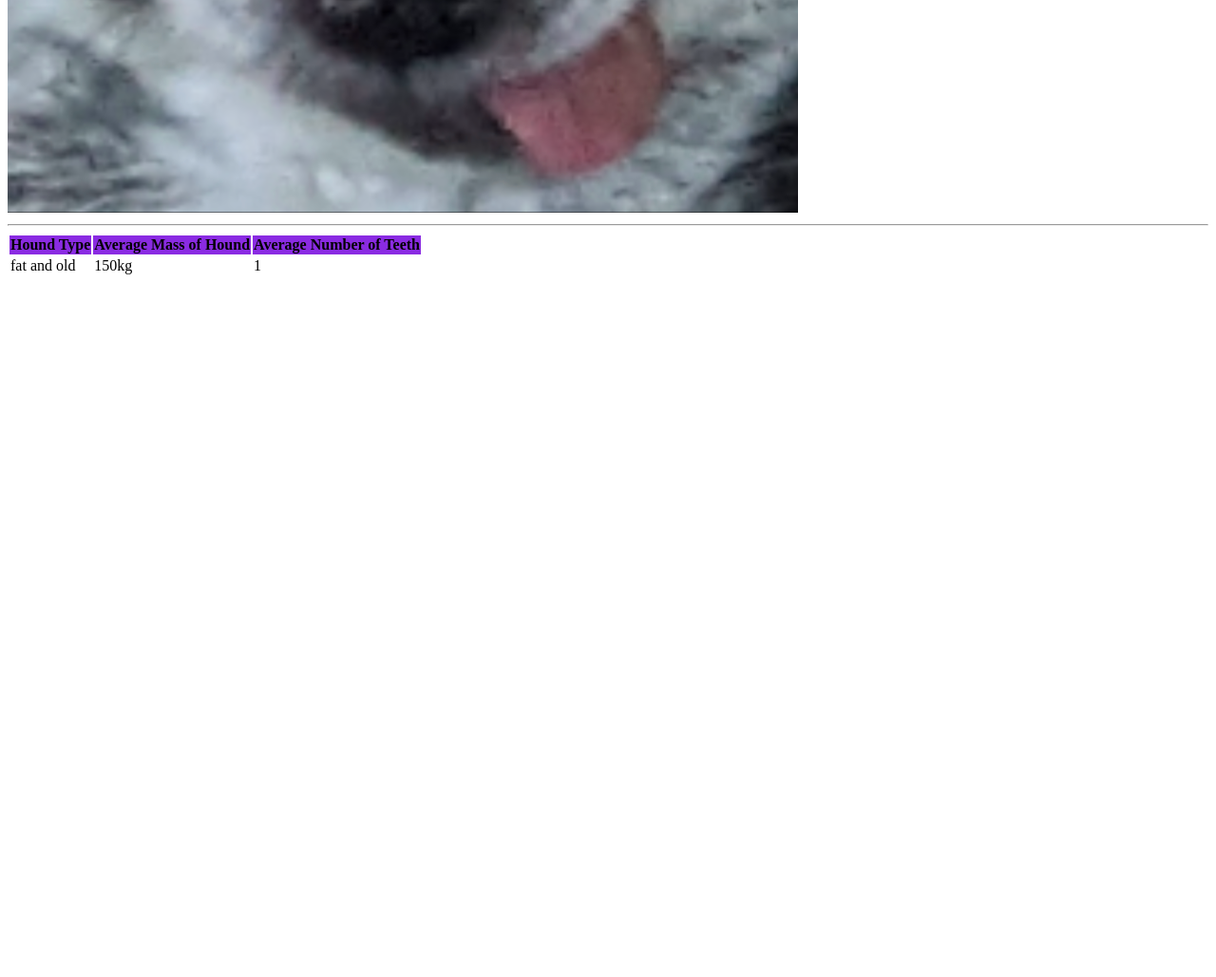
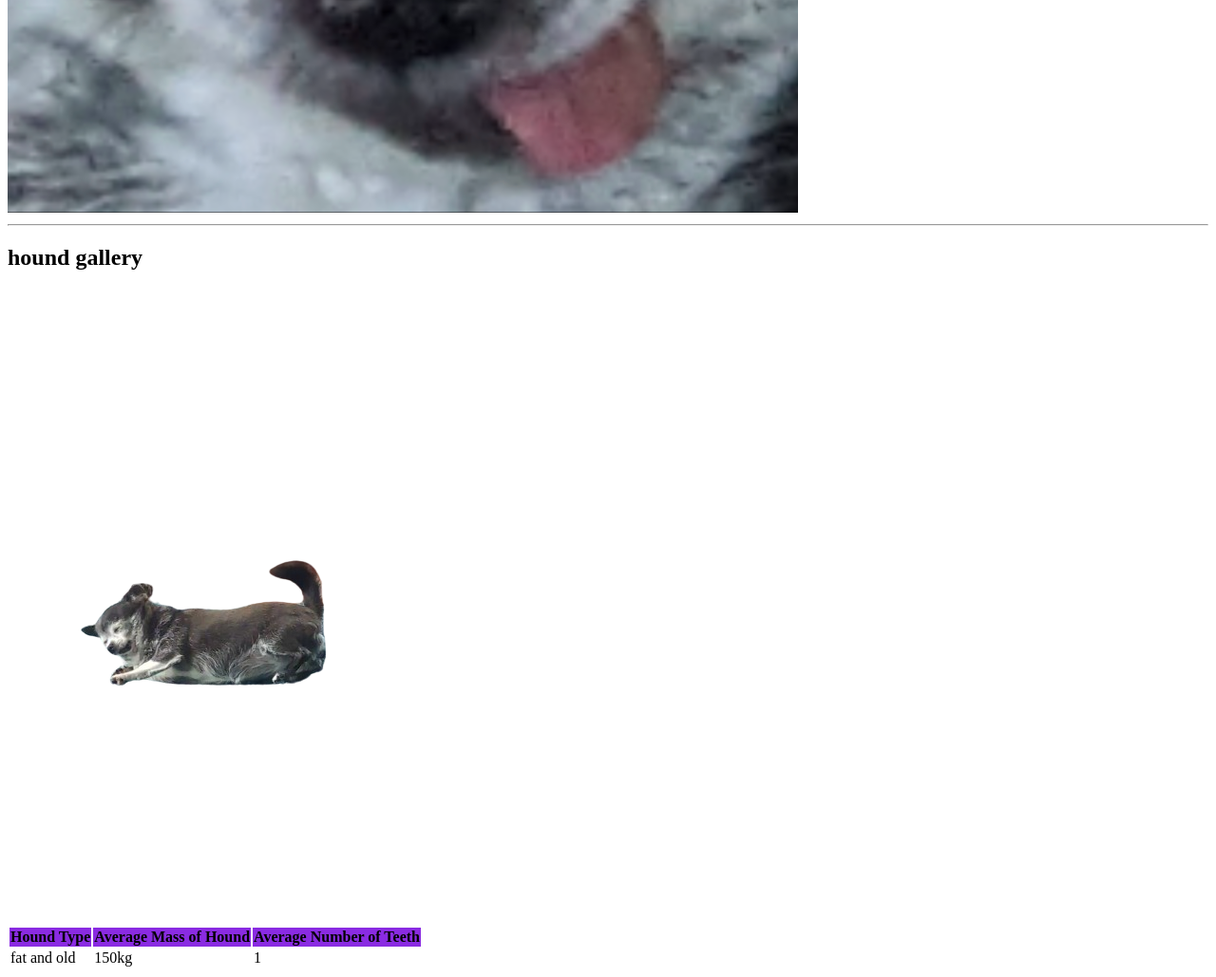
Before and after one commit to ixari1/ixari1.github.io, a plain HTML site: page index.html in a window 1280 px wide. Shown: the part 792-1821 px from the top of the page at 95% size. Before the commit the page ends 1092 px from the top, so only its background shows below. Drawn offline with Linux system fonts and the light colour scheme.

Commit message:
Add files via upload

```diff
--- a/index.html
+++ b/index.html
@@ -19,6 +19,11 @@
     </section>
     <hr>
 
+    <section>
+        <h2>hound gallery</h2>
+        <img src="hound.png">
+    </section>
+
     <table>
         <thead style="background-color: blueviolet;">
             <tr>
```
Also changed, not shown: hound.png (added).
